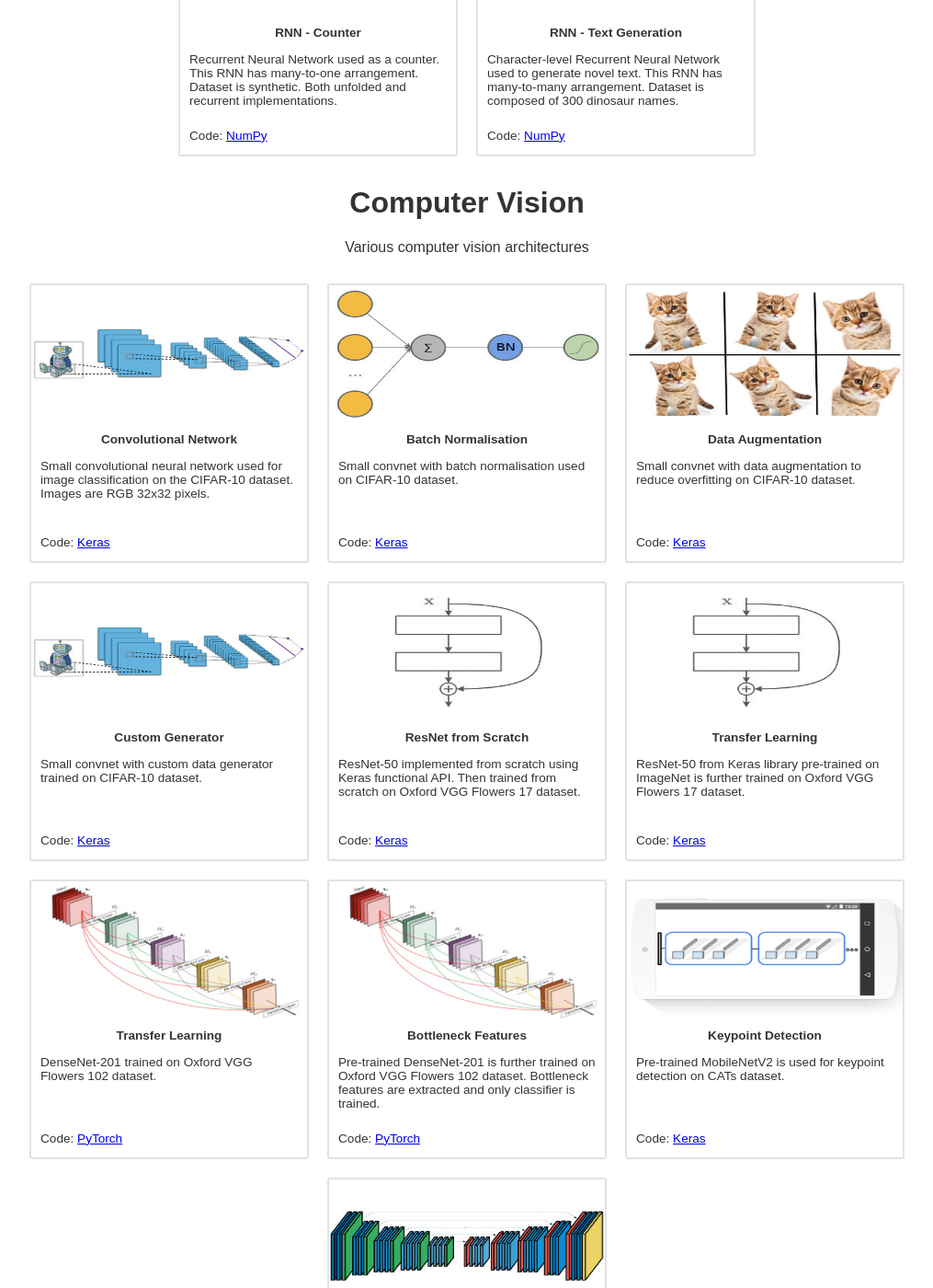
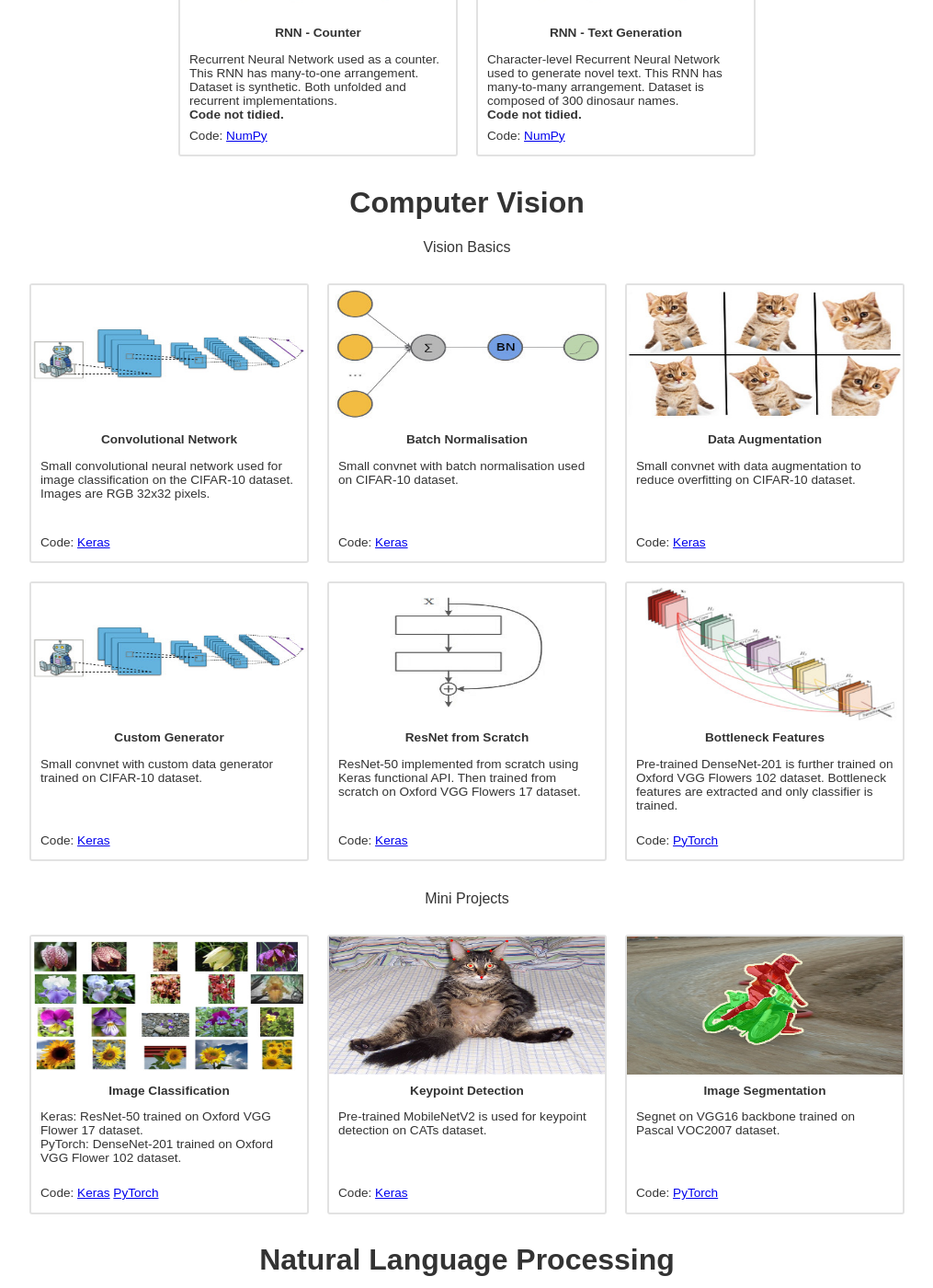
Before and after one commit to marcinbogdanski/marcinbogdanski.github.io, a Jekyll site: the page built from deep-learning.html, in a window 1280 px wide and 1400 px high, scrolled down 1152 px. Shown: the whole window at 92% size, without its empty margins (132-1147 px from the left). Built offline with Jekyll 4.4.1, drawn with Linux system fonts in a browser that asks for light colours.

Commit message:
Update images

```diff
--- a/deep-learning.html
+++ b/deep-learning.html
@@ -79,7 +79,7 @@ layout: default
         {% include card.html
             image="/assets/images/rnn.jpg"
             title="RNN - Counter"
-            description="Recurrent Neural Network used as a counter. This RNN has many-to-one arrangement. Dataset is synthetic. Both unfolded and recurrent implementations."
+            description="Recurrent Neural Network used as a counter. This RNN has many-to-one arrangement. Dataset is synthetic. Both unfolded and recurrent implementations. <br /> <b>Code not tidied.</b>"
             link_text="NumPy"
             link_href="https://marcinbogdanski.github.io/ai-sketchpad/NumpyNN/1010_Char_RNN_Unfolded.html"
             %}
@@ -87,7 +87,7 @@ layout: default
         {% include card.html
             image="/assets/images/rnn.jpg"
             title="RNN - Text Generation"
-            description="Character-level Recurrent Neural Network used to generate novel text. This RNN has many-to-many arrangement. Dataset is composed of 300 dinosaur names."
+            description="Character-level Recurrent Neural Network used to generate novel text. This RNN has many-to-many arrangement. Dataset is composed of 300 dinosaur names.<br /> <b>Code not tidied.</b>"
             link_text="NumPy"
             link_href="https://marcinbogdanski.github.io/ai-sketchpad/NumpyNN/1020_Char_RNN_Dinosaurs.html"
             %}
@@ -100,7 +100,7 @@ layout: default
 
 {% include section.html
     header="Computer Vision"
-    description="Various computer vision architectures" %}
+    description="Vision Basics" %}
 
 <div>
     <ul class="grid">
@@ -148,24 +148,6 @@ layout: default
             %}
 
         {% include card.html
-            image="/assets/images/resblock2.jpg"
-            title="Transfer Learning"
-            description="ResNet-50 from Keras library pre-trained on ImageNet is further trained on Oxford VGG Flowers 17 dataset."
-            link_text="Keras"
-            link_href="https://marcinbogdanski.github.io/ai-sketchpad/KerasNN/1400_ResNet50_Transfer.html"
-            %}
-
-
-
-        {% include card.html
-            image="/assets/images/densenet.jpg"
-            title="Transfer Learning"
-            description="DenseNet-201 trained on Oxford VGG Flowers 102 dataset."
-            link_text="PyTorch"
-            link_href="https://marcinbogdanski.github.io/ai-sketchpad/PyTorchNN/1450_PT_DenseNet121_Transfer.html"
-            %}
-
-        {% include card.html
             image="/assets/images/densenet.jpg"
             title="Bottleneck Features"
             description="Pre-trained DenseNet-201 is further trained on Oxford VGG Flowers 102 dataset. Bottleneck features are extracted and only classifier is trained."
@@ -173,8 +155,27 @@ layout: default
             link_href="https://marcinbogdanski.github.io/ai-sketchpad/PyTorchNN/1450_PT_DenseNet121_Transfer_2.html"
             %}
 
+    </ul>
+</div>
+{% include section.html
+    header=""
+    description="Mini Projects" %}
+<div>
+    <ul class="grid">
+
         {% include card.html
-            image="/assets/images/mobilenet.png"
+            image="/assets/images/deeplearning/vggflower17.png"
+            title="Image Classification"
+            description="Keras: ResNet-50 trained on Oxford VGG Flower 17 dataset.<br />PyTorch: DenseNet-201 trained on Oxford VGG Flower 102 dataset."
+            link_text="Keras"
+            link_href="https://marcinbogdanski.github.io/ai-sketchpad/KerasNN/1400_ResNet50_Transfer.html"
+            link_2_text="PyTorch"
+            link_2_href="https://marcinbogdanski.github.io/ai-sketchpad/PyTorchNN/1450_PT_DenseNet121_Transfer.html"
+            %}
+
+
+        {% include card.html
+            image="/assets/images/deeplearning/keypoints.png"
             title="Keypoint Detection"
             description="Pre-trained MobileNetV2 is used for keypoint detection on CATs dataset."
             link_text="Keras"
@@ -182,7 +183,7 @@ layout: default
             %}
 
         {% include card.html
-            image="/assets/images/segnet2.jpg"
+            image="/assets/images/deeplearning/segnet_moto.png"
             title="Image Segmentation"
             description="Segnet on VGG16 backbone trained on Pascal VOC2007 dataset."
             link_text="PyTorch"
```
Also changed, not shown: assets/images/deeplearning/keypoints.png (added), assets/images/deeplearning/segnet_moto.png (added), assets/images/deeplearning/vggflower17.png (added).
